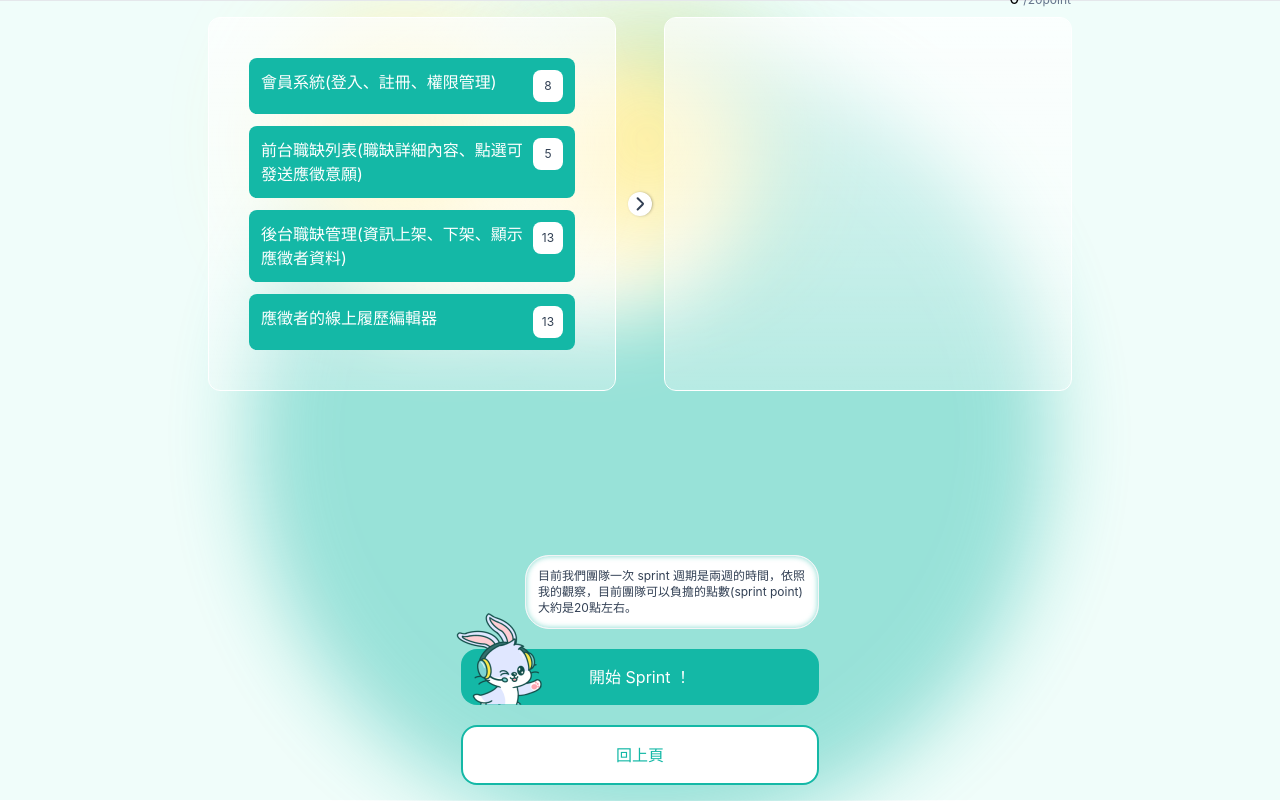
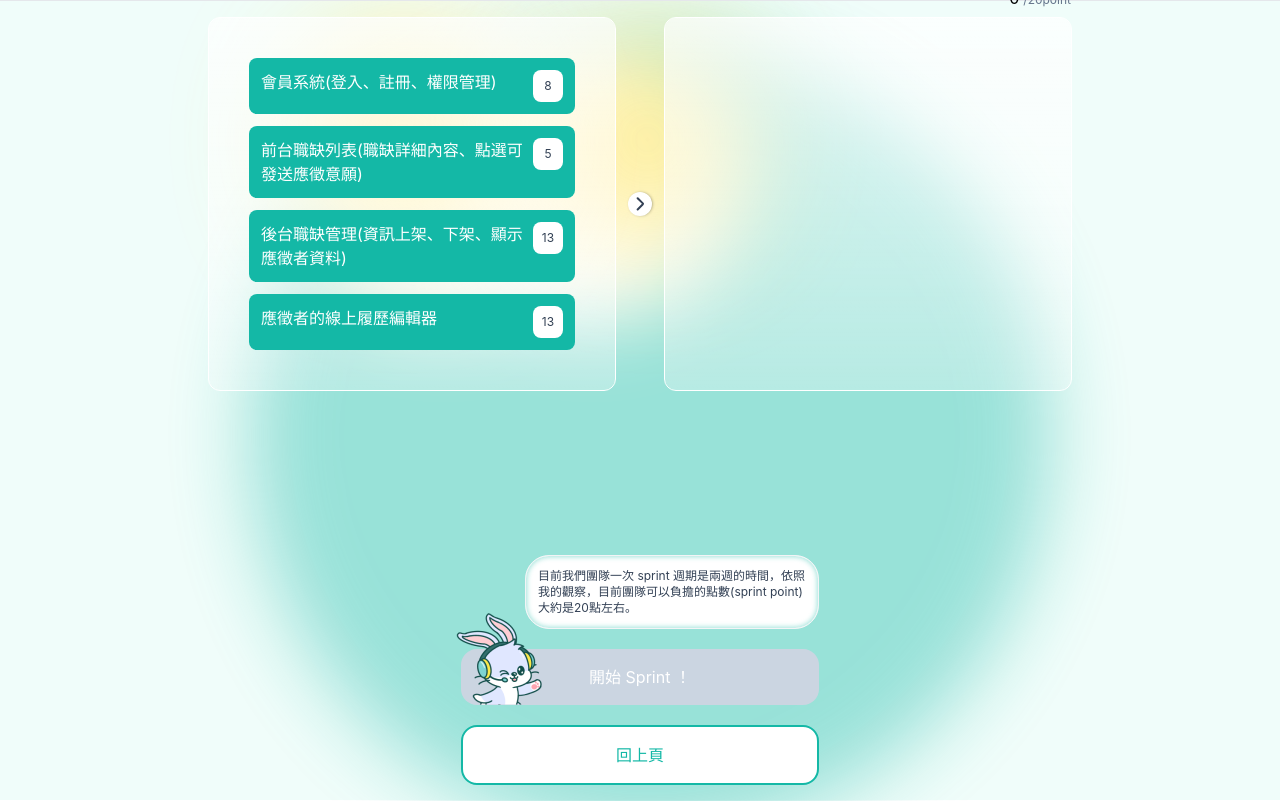
Before and after one commit to alphatero/f2e_scrum_frontend, a React (Create React App) app: page /exam/sprint-point in a window 1280 px wide. Built offline with nearby package versions, Linux system fonts and the light colour scheme.

Commit message:
fix: 🐛 change disabled rule

```diff
--- a/src/components/DragLayout.jsx
+++ b/src/components/DragLayout.jsx
@@ -209,7 +209,7 @@ export function DragLayout({ info, speechTexts }) {
         'flex flex-col justify-end items-center',
       )}
       >
-        <ButtonRabbit onClick={nextPage} speechText={speech} disabled={result === status.error}>
+        <ButtonRabbit onClick={nextPage} speechText={speech} disabled={result !== status.success}>
           {button}
         </ButtonRabbit>
         <Button onClick={backPage} btnType="secondary">回上頁</Button>
```
